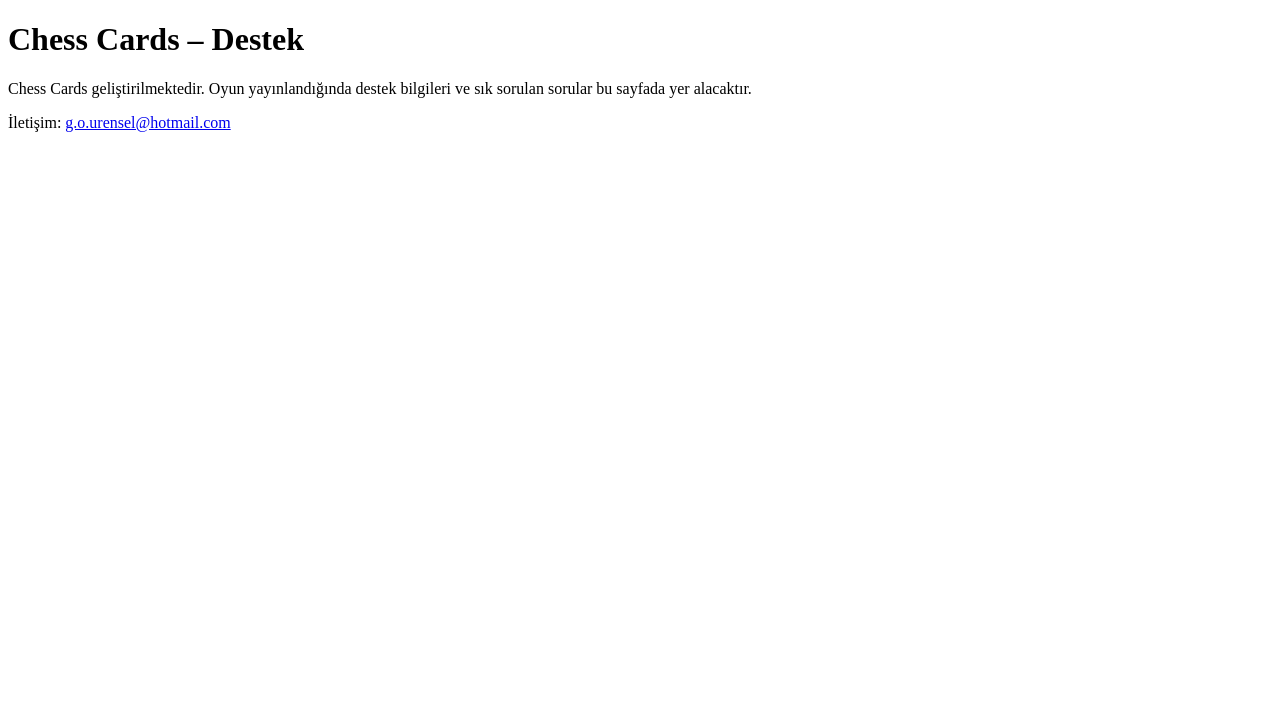
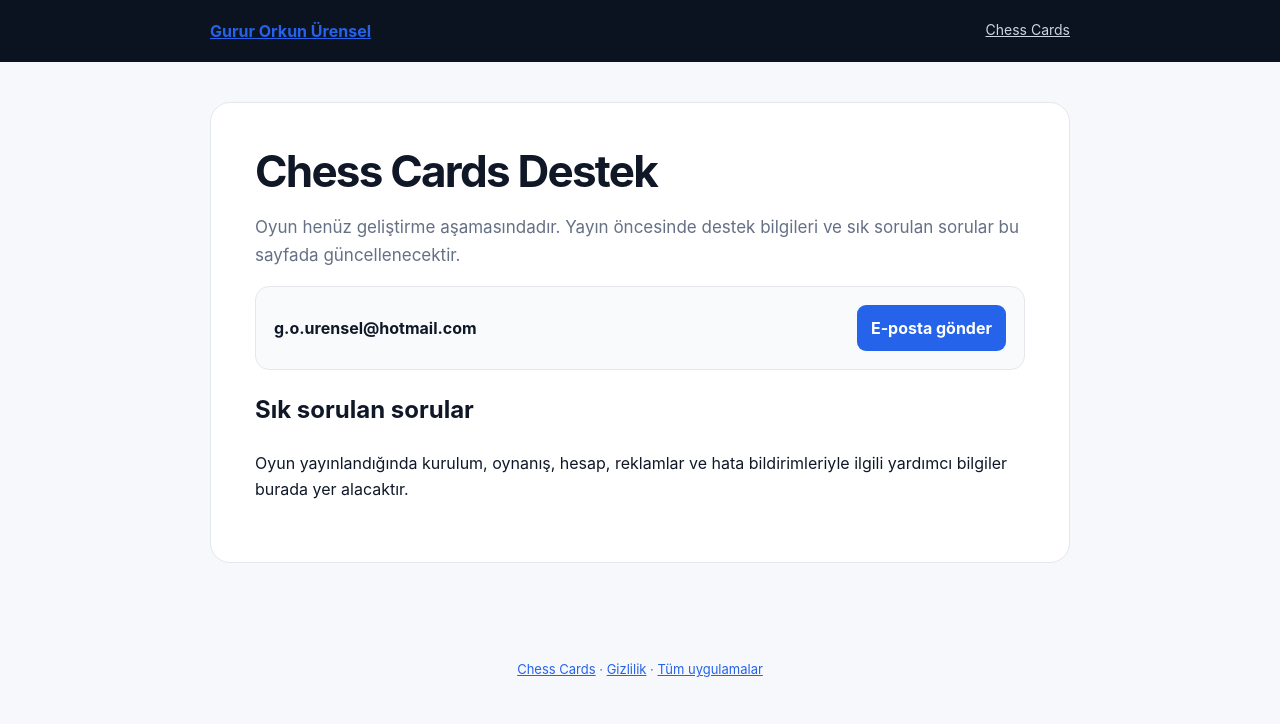
Before and after one commit to gururorkun/gururorkun.github.io, a plain HTML site: page chess-cards/support.html in a window 1280 px wide. Drawn offline with Linux system fonts and the light colour scheme.

Commit message:
Polish public site UI and UX

```diff
--- a/chess-cards/support.html
+++ b/chess-cards/support.html
@@ -1,7 +1,6 @@
 <!doctype html>
-<html lang="tr"><head><meta charset="utf-8"><meta name="viewport" content="width=device-width,initial-scale=1">
-<title>Chess Cards – Destek</title></head><body>
-<h1>Chess Cards – Destek</h1>
-<p>Chess Cards geliştirilmektedir. Oyun yayınlandığında destek bilgileri ve sık sorulan sorular bu sayfada yer alacaktır.</p>
-<p>İletişim: <a href="mailto:g.o.urensel@hotmail.com">g.o.urensel@hotmail.com</a></p>
+<html lang="tr"><head><meta charset="utf-8"><meta name="viewport" content="width=device-width,initial-scale=1"><meta name="description" content="Chess Cards destek ve iletişim sayfası."><title>Chess Cards | Destek</title>
+<style>:root{--bg:#f6f8fb;--surface:#fff;--text:#101828;--muted:#667085;--line:#e4e7ec;--blue:#2563eb;--dark:#0b1220}*{box-sizing:border-box}body{margin:0;font-family:-apple-system,BlinkMacSystemFont,"SF Pro Text","Segoe UI",Arial,sans-serif;color:var(--text);background:var(--bg);line-height:1.65}.container{width:min(860px,calc(100% - 32px));margin:auto}header{background:var(--dark);color:#fff;padding:18px 0}nav{display:flex;justify-content:space-between;gap:20px}.brand{font-weight:700}.navlink{color:#cbd5e1;font-size:14px}main{padding:40px 0 70px}.paper{background:#fff;border:1px solid var(--line);border-radius:20px;padding:clamp(24px,5vw,44px)}h1{font-size:clamp(30px,5vw,44px);line-height:1.1;letter-spacing:-.04em;margin:0 0 10px}.lead{color:var(--muted);font-size:17px}.contact{display:flex;flex-wrap:wrap;align-items:center;justify-content:space-between;gap:15px;background:#f8fafc;border:1px solid var(--line);border-radius:14px;padding:18px}.btn{display:inline-flex;padding:10px 14px;border-radius:9px;background:var(--blue);color:#fff;text-decoration:none;font-weight:650}a{color:var(--blue)}footer{padding:26px 0 40px;color:var(--muted);font-size:13px;text-align:center}</style></head><body>
+<header><div class="container"><nav><a class="brand" href="/">Gurur Orkun Ürensel</a><a class="navlink" href="/chess-cards/">Chess Cards</a></nav></div></header>
+<main><div class="container"><article class="paper"><h1>Chess Cards Destek</h1><p class="lead">Oyun henüz geliştirme aşamasındadır. Yayın öncesinde destek bilgileri ve sık sorulan sorular bu sayfada güncellenecektir.</p><div class="contact"><strong>g.o.urensel@hotmail.com</strong><a class="btn" href="mailto:g.o.urensel@hotmail.com">E-posta gönder</a></div><h2>Sık sorulan sorular</h2><p>Oyun yayınlandığında kurulum, oynanış, hesap, reklamlar ve hata bildirimleriyle ilgili yardımcı bilgiler burada yer alacaktır.</p></article></div></main><footer><div class="container"><a href="/chess-cards/">Chess Cards</a> · <a href="/chess-cards/privacy.html">Gizlilik</a> · <a href="/">Tüm uygulamalar</a></div></footer>
 </body></html>
```
